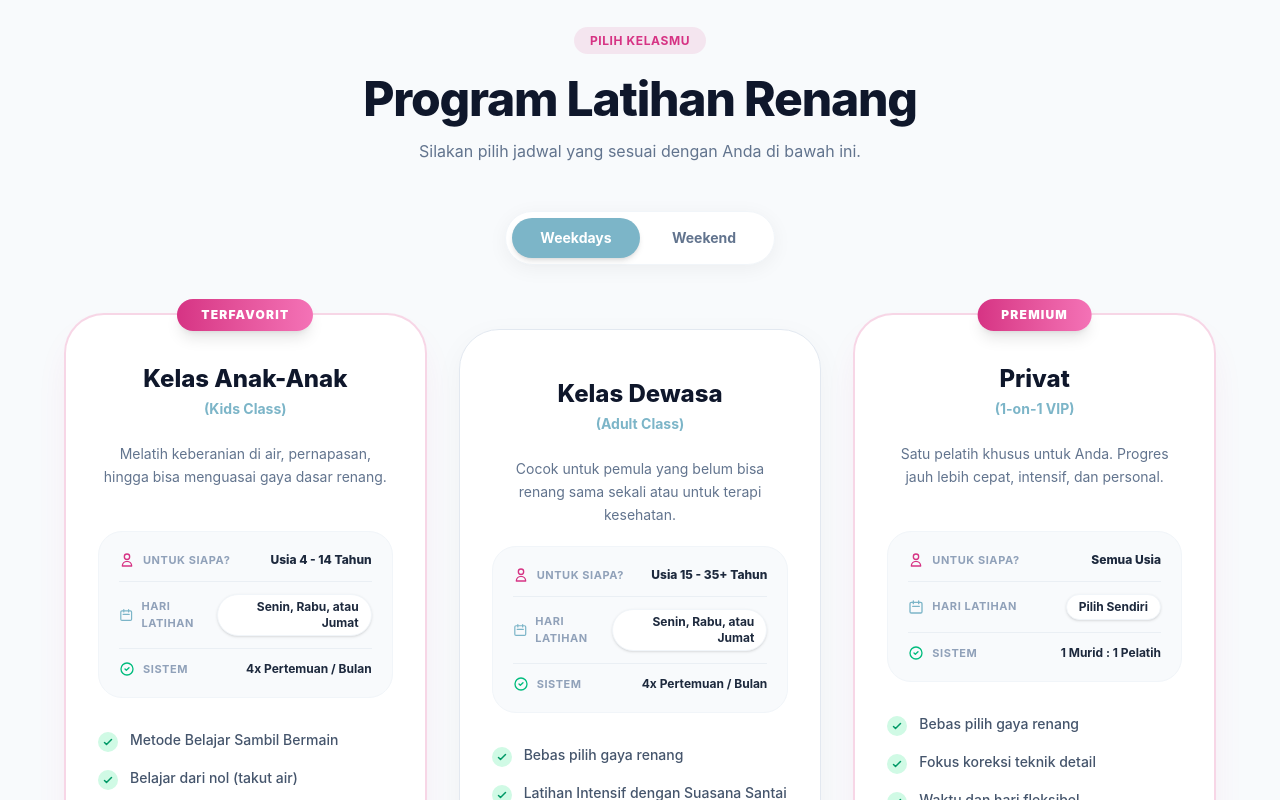
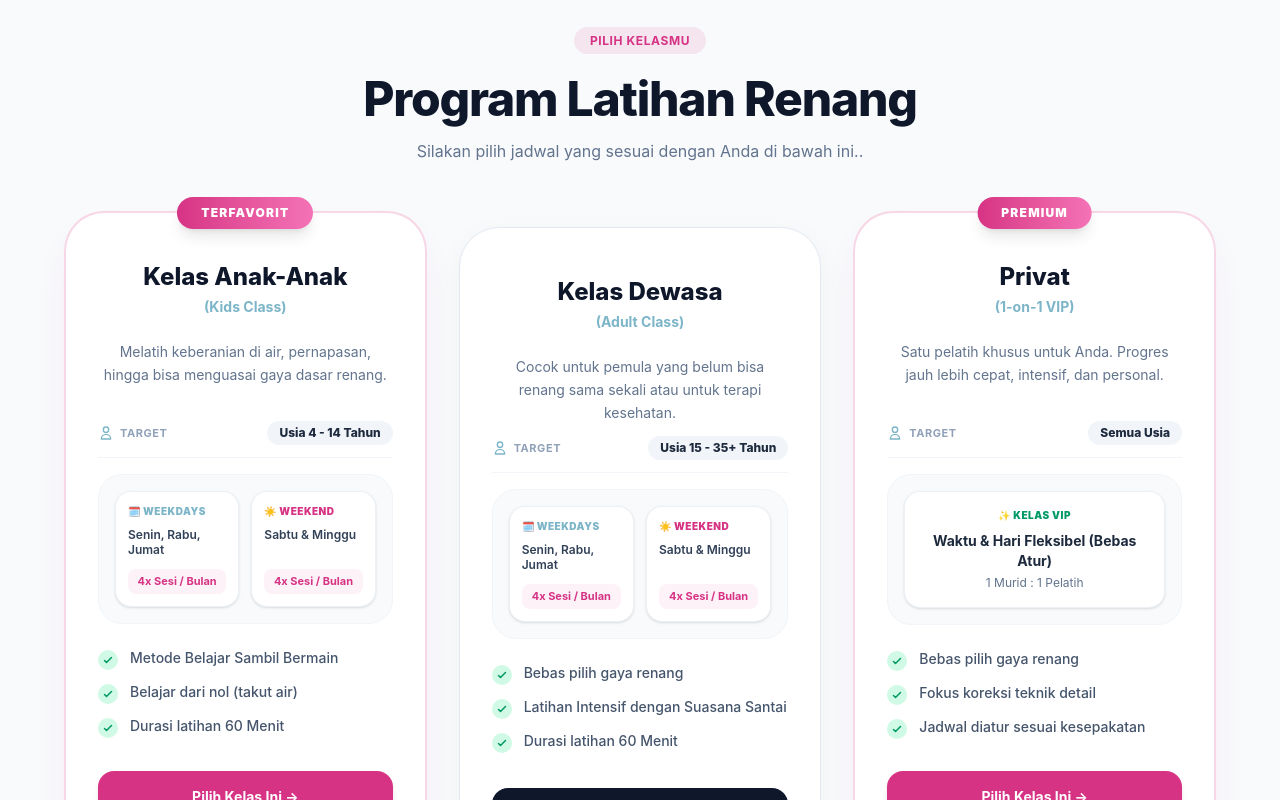
Before and after one commit to Budibandem/Tirta_Jati, a React (Vite) app: page / in a window 1280 px wide. Shown: the part 1600-2400 px from the top of the page. Built offline with nearby package versions, Linux system fonts and the light colour scheme.

Commit message:
Update App.jsx

```diff
--- a/src/App.jsx
+++ b/src/App.jsx
@@ -6,7 +6,6 @@ function App() {
   const [selectedImg, setSelectedImg] = useState(null);
 
   const [isScrolled, setIsScrolled] = useState(false);
-  const [activeSchedule, setActiveSchedule] = useState('Weekdays');
 
   useEffect(() => {
     const handleScroll = () => {
@@ -36,7 +35,7 @@ function App() {
     };
   }, []);
 
-  // --- DATA PAKET ---
+  // --- DATA PAKET (UI 2026: Transparan Split Weekdays & Weekend) ---
   const packages = [
     {
       id: 1,
@@ -45,11 +44,10 @@ function App() {
       desc: "Melatih keberanian di air, pernapasan, hingga bisa menguasai gaya dasar renang.",
       badge: "Terfavorit",
       target: "Usia 4 - 14 Tahun",
+      isSplit: true, // Flag untuk membagi tampilan weekdays/weekend
+      weekdays: { days: "Senin, Rabu, Jumat", session: "4x Sesi / Bulan" },
+      weekend: { days: "Sabtu & Minggu", session: "4x Sesi / Bulan" },
       features: ["Metode Belajar Sambil Bermain", "Belajar dari nol (takut air)", "Durasi latihan 60 Menit"],
-    priceInfo: [
-      { label: "Weekdays", days: "Senin, Rabu, atau Jumat" },
-      { label: "Weekend", days: "Sabtu atau Minggu" }
-    ]
     },
     {
       id: 2,
@@ -57,11 +55,10 @@ function App() {
       sub: "(Adult Class)",
       desc: "Cocok untuk pemula yang belum bisa renang sama sekali atau untuk terapi kesehatan.",
       target: "Usia 15 - 35+ Tahun",
+      isSplit: true,
+      weekdays: { days: "Senin, Rabu, Jumat", session: "4x Sesi / Bulan" },
+      weekend: { days: "Sabtu & Minggu", session: "4x Sesi / Bulan" },
       features: ["Bebas pilih gaya renang", "Latihan Intensif dengan Suasana Santai", "Durasi latihan 60 Menit"],
-    priceInfo: [
-      { label: "Weekdays", days: "Senin, Rabu, atau Jumat" },
-      { label: "Weekend", days: "Sabtu atau Minggu" }
-    ]
     },
     {
       id: 3,
@@ -70,8 +67,10 @@ function App() {
       desc: "Satu pelatih khusus untuk Anda. Progres jauh lebih cepat, intensif, dan personal.",
       badge: "Premium",
       target: "Semua Usia",
-    features: ["Bebas pilih gaya renang", "Fokus koreksi teknik detail", "Waktu dan hari fleksibel"],
-    isPrivate: true,
+      isSplit: false, // Privat biasanya fleksibel tidak kaku terbagi
+      flexibleSchedule: "Waktu & Hari Fleksibel (Bebas Atur)",
+      system: "1 Murid : 1 Pelatih",
+      features: ["Bebas pilih gaya renang", "Fokus koreksi teknik detail", "Jadwal diatur sesuai kesepakatan"],
     }
   ];
 
@@ -91,7 +90,7 @@ function App() {
         <div className={`bg-gradient-to-r from-[#7cb5c8] to-[#d63384] text-white text-center px-4 font-medium tracking-wide origin-top transition-all duration-500 overflow-hidden flex items-center justify-center ${isScrolled ? 'h-0 opacity-0' : 'h-10 text-xs opacity-100'}`}>
           Khusus Pemula: Dapatkan 1x Sesi FREE TRIAL untuk Kelas Pertama!
           <a href="https://wa.me/6281238096091" className="underline text-white/90 hover:text-white ml-2 transition-colors font-semibold">
-            Ambil Slot &rarr;
+            Ambil Slot →
           </a>
         </div>
 
@@ -127,7 +126,7 @@ function App() {
                 <a href="#paket" onClick={() => setIsMenuOpen(false)} className="py-3 px-4 text-slate-600 hover:text-[#d63384] hover:bg-slate-50 rounded-2xl transition-colors">Program</a>
                 <a href="#lokasi" onClick={() => setIsMenuOpen(false)} className="py-3 px-4 text-slate-600 hover:text-[#d63384] hover:bg-slate-50 rounded-2xl transition-colors">Lokasi</a>
                 <a href="#faq" onClick={() => setIsMenuOpen(false)} className="py-3 px-4 text-slate-600 hover:text-[#d63384] hover:bg-slate-50 rounded-2xl transition-colors mb-4">FAQ</a>
-                <a href="https://wa.me/6281238096091" onClick={() => setIsMenuOpen(false)} className="bg-slate-900 text-white text-center py-4 rounded-2xl font-bold shadow-md">Hubungi Coach &rarr;</a>
+                <a href="https://wa.me/6281238096091" onClick={() => setIsMenuOpen(false)} className="bg-slate-900 text-white text-center py-4 rounded-2xl font-bold shadow-md">Hubungi Coach →</a>
               </div>
             )}
           </nav>
@@ -170,7 +169,7 @@ function App() {
         </div>
         <div className="grid grid-cols-1 md:grid-cols-2 lg:grid-cols-4 gap-8">
           {[
-            { title: "Pelatih Berlisensi", desc: "Dipandu oleh tim pelatih berpengalaman, menguasai teknik kepelatihan dengan pendekatan aman dan profesional.", icon: <svg className="w-7 h-7 text-[#7cb5c8]" fill="none" viewBox="0 0 24 24" stroke="currentColor"><path strokeLinecap="round" strokeLinejoin="round" strokeWidth="2" d="M9 12l2 2 4-4M7.835 4.697a3.42 3.42 0 001.946-.806 3.42 3.42 0 014.438 0 3.42 3.42 0 001.946.806 3.42 3.42 0 013.138 3.138 3.42 3.42 0 00.806 1.946 3.42 3.42 0 010 4.438 3.42 3.42 0 00-.806 1.946 3.42 3.42 0 01-3.138 3.138 3.42 3.42 0 00-1.946.806 3.42 3.42 0 01-4.438 0 3.42 3.42 0 00-1.946-.806 3.42 3.42 0 01-3.138-3.138 3.42 3.42 0 00-.806-1.946 3.42 3.42 0 010-4.438 3.42 3.42 0 00.806-1.946 3.42 3.42 0 013.138-3.138z" /></svg> },
+            { title: "Pelatih Berlisensi", desc: "Dipandu oleh tim pelatih berpengalaman, menguasai teknik kepelatihan dengan pendekatan aman dan profesional.", icon: <svg className="w-7 h-7 text-[#7cb5c8]" fill="none" viewBox="0 0 24 24" stroke="currentColor"><path strokeLinecap="round" strokeLinejoin="round" strokeWidth="2" d="M9 12l2 2 4-4M7.835 4.697a3.42 3.42 0 001.946-.806 3.42 3.42 0 014.438 0 3.42 3.42 0 001.946.806 3.42 3.42 0 013.138 3.138 3.42 3.42 0 00.806 1.946 3.42 3.42 0 010 4.438 3.42 3.42 0 00-.806 1.946 3.42 3.42 0 01-3.138 3.138 3.42 3.42 0 00-1.946.806 3.42 3.42 0 01-4.438 0 3.42 3.42 0 00-1.946-.806 3.42 3.42 0 01-3.138-3.138z" /></svg> },
             { title: "Kurikulum Terstruktur", desc: "Materi belajar disesuaikan dengan kemampuan murid, mulai dari tahap adaptasi air hingga koreksi gaya lanjutan.", icon: <svg className="w-7 h-7 text-[#7cb5c8]" fill="none" viewBox="0 0 24 24" stroke="currentColor"><path strokeLinecap="round" strokeLinejoin="round" strokeWidth="2" d="M9 5H7a2 2 0 00-2 2v12a2 2 0 002 2h10a2 2 0 002-2V7a2 2 0 00-2-2h-2M9 5a2 2 0 002 2h2a2 2 0 002-2M9 5a2 2 0 012-2h2a2 2 0 012 2m-3 7h3m-3 4h3m-6-4h.01M9 16h.01" /></svg> },
             { title: "Prioritas Keamanan", desc: "Fokus utama kami adalah keselamatan murid selama berada di kolam dengan rasio pengawasan pelatih yang ideal.", icon: <svg className="w-7 h-7 text-[#7cb5c8]" fill="none" viewBox="0 0 24 24" stroke="currentColor"><path strokeLinecap="round" strokeLinejoin="round" strokeWidth="2" d="M20.618 5.984A11.955 11.955 0 0112 2.944a11.955 11.955 0 01-8.618 3.04A12.02 12.02 0 003 9c0 5.591 3.824 10.29 9 11.622 5.176-1.332 9-6.03 9-11.622 0-1.042-.133-2.052-.382-3.016z" /></svg> },
             { title: "Semua Tingkatan", desc: "Menerima murid dari berbagai level; mulai dari pemula hingga program intensif perbaikan teknik dan persiapan atlet.", icon: <svg className="w-7 h-7 text-[#7cb5c8]" fill="none" viewBox="0 0 24 24" stroke="currentColor"><path strokeLinecap="round" strokeLinejoin="round" strokeWidth="2" d="M13 10V3L4 14h7v7l9-11h-7z" /></svg> }
@@ -187,28 +186,19 @@ function App() {
       </section>
 
       {/* =========================================
-          PAKET HARGA (UI 2026 - BENTO STYLE)
+          PAKET HARGA (UI 2026 - SPLIT BENTO GRID)
       ========================================= */}
       <section id="paket" className="timbul-scroll opacity-0 translate-y-12 transition-all duration-700 ease-out bg-slate-50/50 py-24 px-4 border-y border-slate-100">
         <div className="max-w-6xl mx-auto">
-          <div className="text-center mb-12">
+          <div className="text-center mb-16">
             <span className="bg-[#d63384]/10 text-[#d63384] px-4 py-1.5 rounded-full font-bold uppercase tracking-wider text-xs">Pilih Kelasmu</span>
             <h2 className="text-3xl md:text-5xl font-extrabold text-slate-900 mt-6 tracking-tight">Program Latihan Renang</h2>
-            <p className="text-slate-500 mt-4 text-base max-w-lg mx-auto">Silakan pilih jadwal yang sesuai dengan Anda di bawah ini.</p>
+            <p className="text-slate-500 mt-4 text-base max-w-lg mx-auto">Silakan pilih jadwal yang sesuai dengan Anda di bawah ini..</p>
           </div>
 
-          {/* TOGGLE JADWAL */}
-          <div className="flex justify-center mb-16">
-            <div className="bg-white p-1.5 rounded-full inline-flex relative shadow-[0_4px_20px_rgb(0,0,0,0.05)] border border-slate-100">
-              <div className={`absolute top-1.5 bottom-1.5 w-[calc(50%-6px)] bg-[#7cb5c8] shadow-md rounded-full transition-transform duration-500 ease-out ${activeSchedule === 'Weekend' ? 'translate-x-[calc(100%+6px)]' : 'translate-x-0'}`}></div>
-              <button onClick={() => setActiveSchedule('Weekdays')} className={`relative z-10 w-32 py-2.5 rounded-full text-sm font-bold transition-colors duration-300 ${activeSchedule === 'Weekdays' ? 'text-white' : 'text-slate-500 hover:text-slate-700'}`}>Weekdays</button>
-              <button onClick={() => setActiveSchedule('Weekend')} className={`relative z-10 w-32 py-2.5 rounded-full text-sm font-bold transition-colors duration-300 ${activeSchedule === 'Weekend' ? 'text-white' : 'text-slate-500 hover:text-slate-700'}`}>Weekend</button>
-            </div>
-          </div>
-
-          <div className="grid grid-cols-1 md:grid-cols-3 gap-8 items-stretch">
+          <div className="grid grid-cols-1 lg:grid-cols-3 gap-8 items-stretch">
             {packages.map((pkg) => (
-              <div key={pkg.id} className={`group relative bg-white rounded-[2.5rem] p-8 flex flex-col h-full transition-all duration-500 hover:-translate-y-2 ${pkg.badge ? 'border-2 border-[#d63384]/20 shadow-[0_20px_40px_-15px_rgba(214,51,132,0.15)] md:-translate-y-4' : 'border border-slate-200 shadow-[0_8px_30px_rgb(0,0,0,0.04)] hover:shadow-[0_20px_40px_-15px_rgba(0,0,0,0.08)]'}`}>
+              <div key={pkg.id} className={`group relative bg-white rounded-[2.5rem] p-8 flex flex-col h-full transition-all duration-500 hover:-translate-y-2 ${pkg.badge ? 'border-2 border-[#d63384]/20 shadow-[0_20px_40px_-15px_rgba(214,51,132,0.15)] lg:-translate-y-4' : 'border border-slate-200 shadow-[0_8px_30px_rgb(0,0,0,0.04)] hover:shadow-[0_20px_40px_-15px_rgba(0,0,0,0.08)]'}`}>
 
                 {pkg.badge && (
                   <div className="absolute -top-4 left-1/2 -translate-x-1/2 bg-gradient-to-r from-[#d63384] to-[#f472b6] text-white text-xs font-black uppercase tracking-widest px-6 py-2 rounded-full shadow-lg">
@@ -221,44 +211,62 @@ function App() {
                   <span className="text-[#7cb5c8] font-bold text-sm block mt-1">{pkg.sub}</span>
                 </div>
 
-                <p className="text-slate-500 text-sm text-center leading-relaxed mb-6 h-16">{pkg.desc}</p>
+                <p className="text-slate-500 text-sm text-center leading-relaxed mb-6 h-14">{pkg.desc}</p>
 
-                {/* INFO BOX BENTO */}
-                <div className="bg-slate-50 rounded-3xl p-5 mb-8 space-y-3 border border-slate-100">
-                  <div className="flex justify-between items-center pb-3 border-b border-slate-200/60">
-                    <span className="text-slate-400 text-[11px] uppercase tracking-wider font-bold flex items-center gap-2"><svg className="w-4 h-4 text-[#d63384]" fill="none" viewBox="0 0 24 24" stroke="currentColor"><path strokeLinecap="round" strokeLinejoin="round" strokeWidth="2" d="M16 7a4 4 0 11-8 0 4 4 0 018 0zM12 14a7 7 0 00-7 7h14a7 7 0 00-7-7z" /></svg> Untuk Siapa?</span>
-                    <span className="text-slate-800 text-xs font-extrabold text-right">{pkg.target}</span>
+                {/* TARGET USIA */}
+                <div className="flex justify-between items-center pb-3 mb-4 border-b border-slate-100">
+                  <span className="text-slate-400 text-[11px] uppercase tracking-wider font-bold flex items-center gap-1.5">
+                    <svg className="w-4 h-4 text-[#7cb5c8]" fill="none" viewBox="0 0 24 24" stroke="currentColor"><path strokeLinecap="round" strokeLinejoin="round" strokeWidth="2" d="M16 7a4 4 0 11-8 0 4 4 0 018 0zM12 14a7 7 0 00-7 7h14a7 7 0 00-7-7z" /></svg>
+                    Target
+                  </span>
+                  <span className="text-slate-800 text-xs font-extrabold bg-slate-100 px-3 py-1 rounded-full">{pkg.target}</span>
                 </div>
 
-                  <div className="flex justify-between items-center pb-3 border-b border-slate-200/60">
-                    <span className="text-slate-400 text-[11px] uppercase tracking-wider font-bold flex items-center gap-2"><svg className="w-4 h-4 text-[#7cb5c8]" fill="none" viewBox="0 0 24 24" stroke="currentColor"><path strokeLinecap="round" strokeLinejoin="round" strokeWidth="2" d="M8 7V3m8 4V3m-9 8h10M5 21h14a2 2 0 002-2V7a2 2 0 00-2-2H5a2 2 0 00-2 2v12a2 2 0 002 2z" /></svg> Hari Latihan</span>
-                    <span className="text-slate-800 text-xs font-bold text-right bg-white px-3 py-1 rounded-full shadow-sm border border-slate-100">
-                      {pkg.isPrivate ? "Pilih Sendiri" : pkg.priceInfo.find(p => p.label === activeSchedule).days}
-                    </span>
+                {/* AREA BENTO JADWAL (SPLIT WEEKDAYS & WEEKEND - NO TOGGLE) */}
+                <div className="bg-slate-50 rounded-3xl p-4 mb-6 space-y-3 border border-slate-100">
+                  {pkg.isSplit ? (
+                    <div className="grid grid-cols-2 gap-3">
+                      {/* Kolom Weekdays */}
+                      <div className="bg-white p-3 rounded-2xl border border-slate-200/60 shadow-sm flex flex-col justify-between">
+                        <div>
+                          <span className="text-[#7cb5c8] text-[10px] font-black uppercase tracking-wider block">🗓️ Weekdays</span>
+                          <span className="text-slate-700 text-xs font-semibold block mt-2 leading-tight">{pkg.weekdays.days}</span>
+                        </div>
+                        <span className="text-[#d63384] text-[11px] font-bold block mt-3 bg-pink-50 text-center py-1 rounded-lg">{pkg.weekdays.session}</span>
                       </div>
 
-                  <div className="flex justify-between items-center">
-                    <span className="text-slate-400 text-[11px] uppercase tracking-wider font-bold flex items-center gap-2"><svg className="w-4 h-4 text-emerald-500" fill="none" viewBox="0 0 24 24" stroke="currentColor"><path strokeLinecap="round" strokeLinejoin="round" strokeWidth="2" d="M9 12l2 2 4-4m6 2a9 9 0 11-18 0 9 9 0 0118 0z" /></svg> Sistem</span>
-                    <span className="text-slate-800 text-xs font-bold text-right">
-                      {pkg.isPrivate ? "1 Murid : 1 Pelatih" : "4x Pertemuan / Bulan"}
-                    </span>
+                      {/* Kolom Weekend */}
+                      <div className="bg-white p-3 rounded-2xl border border-slate-200/60 shadow-sm flex flex-col justify-between">
+                        <div>
+                          <span className="text-[#d63384] text-[10px] font-black uppercase tracking-wider block">☀️ Weekend</span>
+                          <span className="text-slate-700 text-xs font-semibold block mt-2 leading-tight">{pkg.weekend.days}</span>
+                        </div>
+                        <span className="text-[#d63384] text-[11px] font-bold block mt-3 bg-pink-50 text-center py-1 rounded-lg">{pkg.weekend.session}</span>
                       </div>
                     </div>
+                  ) : (
+                    /* Tampilan Kolom Tunggal Fleksibel (Untuk Kelas Privat) */
+                    <div className="bg-white p-4 rounded-2xl border border-slate-200/60 shadow-sm text-center">
+                      <span className="text-emerald-600 text-[10px] font-black uppercase tracking-wider block">✨ Kelas VIP</span>
+                      <span className="text-slate-800 text-sm font-bold block mt-2">{pkg.flexibleSchedule}</span>
+                      <span className="text-slate-500 text-xs block mt-1">{pkg.system}</span>
+                    </div>
+                  )}
+                </div>
 
-                <ul className="space-y-4 mb-8 text-sm text-slate-600 font-medium text-left flex-grow">
+                <ul className="space-y-3 mb-8 text-sm text-slate-600 font-medium text-left flex-grow">
                   {pkg.features.map((feat, i) => (
                     <li key={i} className="flex items-start gap-3">
                       <div className="w-5 h-5 rounded-full bg-emerald-100 flex items-center justify-center flex-shrink-0 mt-0.5">
                         <svg className="w-3 h-3 text-emerald-600" fill="none" viewBox="0 0 24 24" stroke="currentColor"><path strokeLinecap="round" strokeLinejoin="round" strokeWidth="3" d="M5 13l4 4L19 7" /></svg>
                       </div>
-                      <span>{feat}</span>
+                      <span className="text-xs sm:text-sm text-slate-600">{feat}</span>
                     </li>
                   ))}
                 </ul>
 
-                {/* EDIT BAGIAN INI: Link WhatsApp dinamis sesuai format kalimat baru */}
                 <a href={`https://wa.me/6281238096091?text=${encodeURIComponent(`halo coach tirta jati swimming club, saya ingin daftar kelas renang ${pkg.title}`)}`} target="_blank" rel="noopener noreferrer" className={`mt-auto w-full text-center font-bold py-4 rounded-2xl text-sm transition-all duration-300 shadow-md hover:shadow-xl hover:-translate-y-1 ${pkg.badge ? 'bg-[#d63384] hover:bg-[#b02a6c] text-white' : 'bg-slate-900 hover:bg-slate-800 text-white'}`}>
-                  Pilih Kelas Ini &rarr;
+                  Pilih Kelas Ini →
                 </a>
               </div>
             ))}
@@ -278,7 +286,7 @@ function App() {
             <span className="text-[#7cb5c8] font-semibold uppercase tracking-widest text-xs mb-3 block">Mengenal Coach</span>
             <h3 className="text-2xl sm:text-3xl font-bold mb-6">Coach yang Supportif & Profesional</h3>
             <div className="space-y-4 text-slate-300 font-light text-sm sm:text-base leading-relaxed">
-              <p>Kami percaya bahwa setiap orang memiliki ritme belajar yang berbeda. Oleh karena itu, para pelatih kami dibekali dengan pendekatan psikologis untuk membimbing dengan sabar, telaten, dan suportif.</p>
+              <p>Kami percaya bahwa setiap orang memiliki ritme belajar yang berbeda. Oleh karena itu, para pelatih kami dibekali dengan pendekatan psikologis untuk membimbing dengan sabar, telaten, and suportif.</p>
               <p>Hal ini memastikan anak-anak maupun orang dewasa bisa berkembang dan mengatasi ketakutan terhadap air dengan rasa percaya diri yang tinggi.</p>
             </div>
           </div>
@@ -291,7 +299,6 @@ function App() {
       <section id="lokasi" className="timbul-scroll opacity-0 translate-y-12 transition-all duration-700 ease-out max-w-6xl mx-auto px-4 py-24">
         <div className="bg-white rounded-[3rem] border border-slate-200 p-6 md:p-12 shadow-[0_8px_30px_rgb(0,0,0,0.04)] flex flex-col md:flex-row gap-8 items-center">
 
-          {/* Teks Info Lokasi */}
           <div className="w-full md:w-1/2 md:pr-8">
             <span className="bg-[#7cb5c8]/10 text-[#7cb5c8] px-4 py-1.5 rounded-full font-bold uppercase tracking-wider text-xs">Lokasi Kami</span>
             <h2 className="text-3xl md:text-4xl font-extrabold text-slate-900 mt-6 mb-4">Pusat Latihan Renang</h2>
@@ -315,17 +322,11 @@ function App() {
               <div className="flex items-center gap-3"><div className="w-2 h-2 bg-[#7cb5c8] rounded-full"></div> Kantin</div>
               <div className="flex items-center gap-3"><div className="w-2 h-2 bg-[#7cb5c8] rounded-full"></div> Kamar Bilas Bersih</div>
             </div>
-
-            {/* <a href="https://maps.app.goo.gl/XKBXLgm1ffGmpRwH9" target="_blank" rel="noopener noreferrer" className="inline-flex w-full sm:w-auto bg-slate-900 hover:bg-slate-800 text-white font-bold py-4 px-8 rounded-full text-sm transition-colors items-center justify-center gap-2">
-              Buka di Aplikasi Maps
-              <svg className="w-4 h-4" fill="none" viewBox="0 0 24 24" stroke="currentColor"><path strokeLinecap="round" strokeLinejoin="round" strokeWidth="2" d="M10 6H6a2 2 0 00-2 2v10a2 2 0 002 2h10a2 2 0 002-2v-4M14 4h6m0 0v6m0-6L10 14" /></svg>
-            </a> */}
           </div>
 
-          {/* Iframe Embed Maps HTML */}
           <div className="w-full md:w-1/2 h-[350px] md:h-[450px] relative rounded-[2rem] overflow-hidden shadow-inner border-4 border-slate-50">
              <iframe
-                src="https://www.google.com/maps/embed?pb=!1m18!1m12!1m3!1d3945.628521292054!2d115.33377257501304!3d-8.535397291507538!2m3!1f0!2f0!3f0!3m2!1i1024!2i768!4f13.1!3m3!1m2!1s0x2dd2179abf515f03%3A0x147e606d5109e17e!2sTirta%20Jati%20Swimming%20Club!5e0!3m2!1sid!2sid!4v1782458350332!5m2!1sid!2sid" width="600" height="450" style="border:0;" allowfullscreen="" loading="lazy" referrerpolicy="strict-origin-when-cross-origin"
+                src="https://www.google.com/maps/embed?pb=!1m18!1m12!1m3!1d3945.628521292054!2d115.33377257501304!3d-8.535397291507538!2m3!1f0!2f0!3f0!3m2!1i1024!2i768!4f13.1!3m3!1m2!1s0x2dd2179abf515f03%3A0x147e606d5109e17e!2sTirta%20Jati%20Swimming%20Club!5e0!3m2!1sid!2sid!4v1782458350332!5m2!1sid!2sid"
                 width="100%"
                 height="100%"
                 style={{ border: 0 }}
@@ -422,16 +423,6 @@ function App() {
         </div>
       </footer>
 
-      {/* MODAL GAMBAR */}
-      {selectedImg && (
-        <div className="fixed inset-0 bg-slate-900/90 z-[100] flex items-center justify-center p-4 backdrop-blur-sm transition-opacity" onClick={() => setSelectedImg(null)}>
-          <div className="relative max-w-4xl w-full flex flex-col items-center">
-            <button className="absolute -top-12 right-0 text-white/70 hover:text-white w-10 h-10 flex items-center justify-center text-3xl transition-colors focus:outline-none" onClick={() => setSelectedImg(null)}>×</button>
-            <img src={selectedImg} alt="Pratinjau" className="max-w-full max-h-[85vh] rounded-xl object-contain shadow-2xl" onClick={(e) => e.stopPropagation()} />
-          </div>
-        </div>
-      )}
-
     </div>
   );
 }
```
Lines whose indentation alone changed are shown as unchanged.
